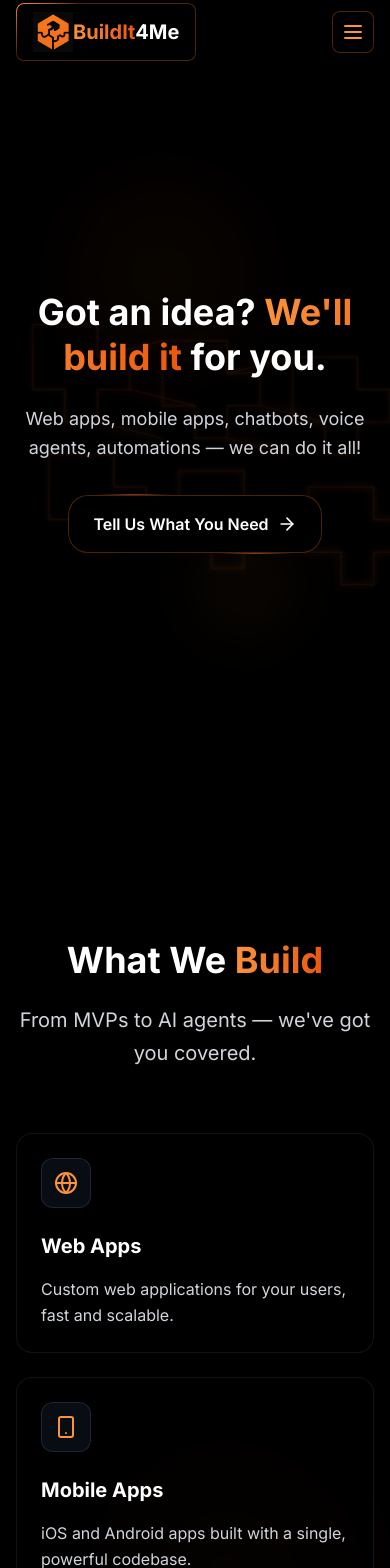
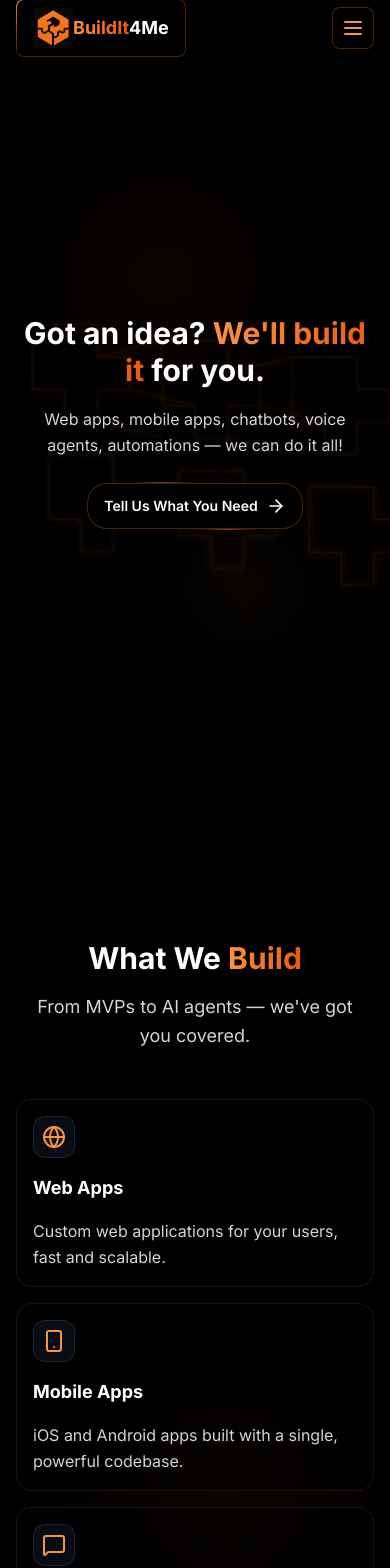
Before and after one commit to Zulelee/buildit4me, a Next.js app: page / in a window 390 px wide. Shown: the top 1568 px of the page. Built offline with nearby package versions, Linux system fonts and the light colour scheme.

Commit message:
Make landing page responsive

```diff
--- a/components/footer.tsx
+++ b/components/footer.tsx
@@ -5,13 +5,13 @@ import Image from "next/image";
 
 export default function Footer() {
   return (
-    <footer className="bg-black border-t border-orange-500/20 py-8">
+    <footer className="bg-black border-t border-orange-500/20 py-6 sm:py-8">
       <div className="max-w-7xl mx-auto px-4 sm:px-6 lg:px-8">
-        <div className="flex flex-col md:flex-row items-center justify-between gap-4">
+        <div className="flex flex-col sm:flex-row items-center justify-between gap-4 sm:gap-6">
           {/* Logo */}
           <div className="flex items-center gap-2">
             <Image src="/logo.jpeg" alt="BuildIt4Me" width={40} height={40} />
-            <span className="text-2xl font-bold text-white">
+            <span className="text-xl sm:text-2xl font-bold text-white">
               BuildIt<span className="text-orange-500">4Me</span>
             </span>
           </div>
--- a/components/hero-section.tsx
+++ b/components/hero-section.tsx
@@ -141,8 +141,8 @@ export default function HeroSection() {
       </div>
 
       {/* Hero Content */}
-      <div className="relative z-20 text-center px-4 max-w-4xl mx-auto">
-        <h1 className="text-4xl md:text-6xl lg:text-7xl font-bold text-white mb-6 leading-tight">
+      <div className="relative z-20 text-center px-4 sm:px-6 lg:px-8 max-w-4xl mx-auto">
+        <h1 className="text-3xl sm:text-4xl md:text-6xl lg:text-7xl font-bold text-white mb-4 sm:mb-6 leading-tight">
           Got an idea?{" "}
           <span className="text-transparent bg-clip-text bg-gradient-to-r from-orange-400 to-orange-600">
             We&apos;ll build it
@@ -150,7 +150,7 @@ export default function HeroSection() {
           for you.
         </h1>
 
-        <p className="text-lg md:text-xl lg:text-2xl text-gray-300 mb-8 max-w-3xl mx-auto leading-relaxed">
+        <p className="text-base sm:text-lg md:text-xl lg:text-2xl text-gray-300 mb-6 sm:mb-8 max-w-3xl mx-auto leading-relaxed px-2">
           Web apps, mobile apps, chatbots, voice agents, automations — we can do
           it all!
         </p>
--- a/components/navbar.tsx
+++ b/components/navbar.tsx
@@ -34,7 +34,7 @@ export default function Navbar() {
       }`}
     >
       <div className="max-w-7xl mx-auto px-4 sm:px-6 lg:px-8">
-        <div className="flex items-center justify-between h-16 lg:h-20">
+        <div className="flex items-center justify-between h-14 sm:h-16 lg:h-20">
           {/* Logo */}
           <div className="flex items-center">
             <div className="relative group">
@@ -55,7 +55,7 @@ export default function Navbar() {
                     width={40}
                     height={40}
                   />
-                  <h1 className="text-xl lg:text-2xl font-bold text-white">
+                  <h1 className="text-lg sm:text-xl lg:text-2xl font-bold text-white">
                     <span className="text-transparent bg-clip-text bg-gradient-to-r from-orange-400 to-orange-600">
                       BuildIt
                     </span>
--- a/components/services-section.tsx
+++ b/components/services-section.tsx
@@ -56,22 +56,22 @@ export default function ServicesSection() {
         />
       </div>
 
-      <div className="relative z-10 max-w-7xl mx-auto px-4">
+      <div className="relative z-10 max-w-7xl mx-auto px-4 sm:px-6 lg:px-8">
         {/* Section Header */}
-        <div className="text-center mb-16">
-          <h2 className="text-4xl md:text-5xl lg:text-6xl font-bold text-white mb-6">
+        <div className="text-center mb-12 sm:mb-16">
+          <h2 className="text-3xl sm:text-4xl md:text-5xl lg:text-6xl font-bold text-white mb-4 sm:mb-6">
             What We{" "}
             <span className="text-transparent bg-clip-text bg-gradient-to-r from-orange-400 to-orange-600">
               Build
             </span>
           </h2>
-          <p className="text-xl md:text-2xl text-gray-300 max-w-3xl mx-auto leading-relaxed">
+          <p className="text-lg sm:text-xl md:text-2xl text-gray-300 max-w-3xl mx-auto leading-relaxed px-2">
             From MVPs to AI agents — we&apos;ve got you covered.
           </p>
         </div>
 
         {/* Services Grid */}
-        <div className="grid grid-cols-1 md:grid-cols-2 lg:grid-cols-3 gap-6 lg:gap-8">
+        <div className="grid grid-cols-1 sm:grid-cols-2 lg:grid-cols-3 gap-4 sm:gap-6 lg:gap-8">
           {services.map((service, index) => (
             <ServiceCard
               key={index}
@@ -95,7 +95,7 @@ interface ServiceCardProps {
 function ServiceCard({ icon, title, description }: ServiceCardProps) {
   return (
     <div className="group relative">
-      <div className="relative h-full rounded-2xl border border-gray-800/50 p-6 bg-black/50 backdrop-blur-sm transition-all duration-300 hover:bg-black/70">
+      <div className="relative h-full rounded-2xl border border-gray-800/50 p-4 sm:p-6 bg-black/50 backdrop-blur-sm transition-all duration-300 hover:bg-black/70">
         <GlowingEffect
           spread={40}
           glow={true}
@@ -108,7 +108,7 @@ function ServiceCard({ icon, title, description }: ServiceCardProps) {
 
         <div className="relative z-10 flex flex-col h-full">
           {/* Icon */}
-          <div className="w-fit rounded-xl border border-gray-700/50 bg-gray-900/50 p-3 mb-6 group-hover:border-orange-500/50 group-hover:bg-orange-500/10 transition-all duration-300">
+          <div className="w-fit rounded-xl border border-gray-700/50 bg-gray-900/50 p-2 sm:p-3 mb-4 sm:mb-6 group-hover:border-orange-500/50 group-hover:bg-orange-500/10 transition-all duration-300">
             <div className="text-orange-400 group-hover:text-orange-300 transition-colors duration-300">
               {icon}
             </div>
@@ -116,7 +116,7 @@ function ServiceCard({ icon, title, description }: ServiceCardProps) {
 
           {/* Content */}
           <div className="flex-1 space-y-4">
-            <h3 className="text-xl md:text-2xl font-bold text-white group-hover:text-orange-100 transition-colors duration-300">
+            <h3 className="text-lg sm:text-xl md:text-2xl font-bold text-white group-hover:text-orange-100 transition-colors duration-300">
               {title}
             </h3>
             <p className="text-gray-300 group-hover:text-gray-200 transition-colors duration-300 leading-relaxed">
--- a/components/team-section.tsx
+++ b/components/team-section.tsx
@@ -45,23 +45,23 @@ export default function TeamSection() {
         />
       </div>
 
-      <div className="relative z-10 max-w-7xl mx-auto px-4">
+      <div className="relative z-10 max-w-7xl mx-auto px-4 sm:px-6 lg:px-8">
         {/* Section Header */}
-        <div className="text-center mb-16">
-          <h2 className="text-4xl md:text-5xl lg:text-6xl font-bold text-white mb-6">
+        <div className="text-center mb-12 sm:mb-16">
+          <h2 className="text-3xl sm:text-4xl md:text-5xl lg:text-6xl font-bold text-white mb-4 sm:mb-6">
             Meet the{" "}
             <span className="text-transparent bg-clip-text bg-gradient-to-r from-orange-400 to-orange-600">
               Founders
             </span>
           </h2>
-          <p className="text-xl md:text-2xl text-gray-300 max-w-3xl mx-auto leading-relaxed">
+          <p className="text-lg sm:text-xl md:text-2xl text-gray-300 max-w-3xl mx-auto leading-relaxed px-2">
             BuildIt4Me is led by a trio of builders who blend tech, strategy,
             and execution.
           </p>
         </div>
 
         {/* Team Grid */}
-        <div className="grid grid-cols-1 md:grid-cols-2 lg:grid-cols-3 gap-8 lg:gap-12">
+        <div className="grid grid-cols-1 sm:grid-cols-2 lg:grid-cols-3 gap-6 sm:gap-8 lg:gap-12">
           {cofounders.map((founder, index) => (
             <FlipCard key={founder.name} {...founder} />
           ))}
@@ -89,11 +89,11 @@ function FlipCard({
   description,
 }: FlipCardProps) {
   return (
-    <div className="flip-card group relative h-80">
+    <div className="flip-card group relative h-72 sm:h-80">
       <div className="flip-card-inner">
         {/* Front of card */}
         <div className="flip-card-front">
-          <div className="relative h-full rounded-2xl border border-orange-500/30 bg-black p-8 overflow-hidden">
+          <div className="relative h-full rounded-2xl border border-orange-500/30 bg-black p-6 sm:p-8 overflow-hidden">
             {/* Puzzle Pattern Background */}
             <div className="absolute inset-0 w-full h-full opacity-25">
               <svg
--- a/components/ui/star-border.tsx
+++ b/components/ui/star-border.tsx
@@ -51,7 +51,7 @@ export function StarBorder<T extends ElementType = "button">({
       />
       <div
         className={cn(
-          "relative z-1 border text-white text-center text-base py-4 px-6 rounded-[20px]",
+          "relative z-1 border text-white text-center text-sm sm:text-base py-3 sm:py-4 px-4 sm:px-6 rounded-[20px]",
           "bg-black border-orange-500/30",
           "hover:border-orange-500/60 transition-colors duration-300"
         )}
```
